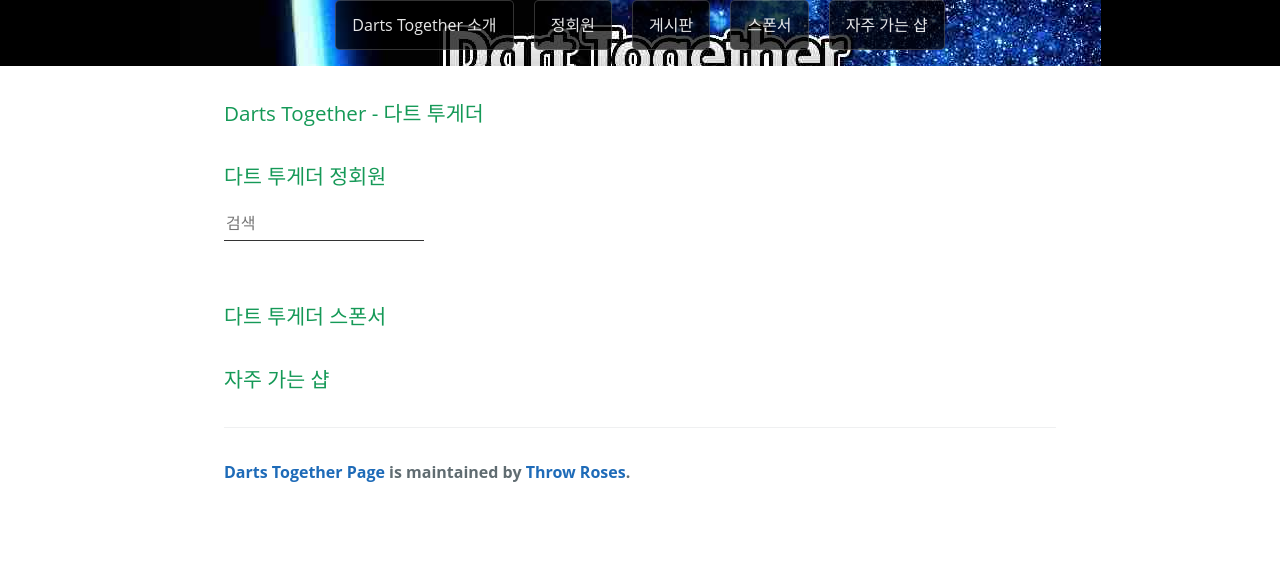
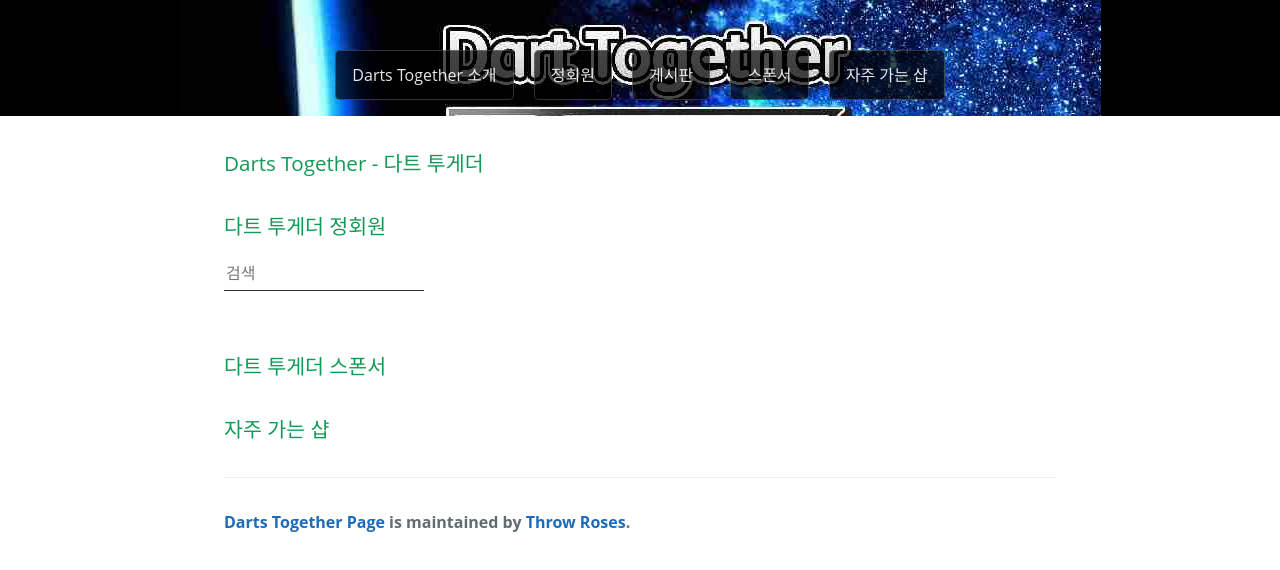
Before and after one commit to throwroses/dt, a plain HTML site: page index.html in a window 1280 px wide. Drawn offline with nearby package versions, Linux system fonts and the light colour scheme; no server answers.

```diff
--- a/index.html
+++ b/index.html
@@ -28,7 +28,7 @@
 </head>
 <body>
 <section class="page-header">
-    <a href="#intro" class="btn">Darts Together 소개</a>
+    <a href="#intro" class="btn" style="margin-top:50px;">Darts Together 소개</a>
     <a href="#searchMember" class="btn">정회원</a>
     <a href="http://talk.throwroses.com/c/club/dt" class="btn">게시판</a>
     <a href="#searchMember" class="btn">스폰서</a>
```
